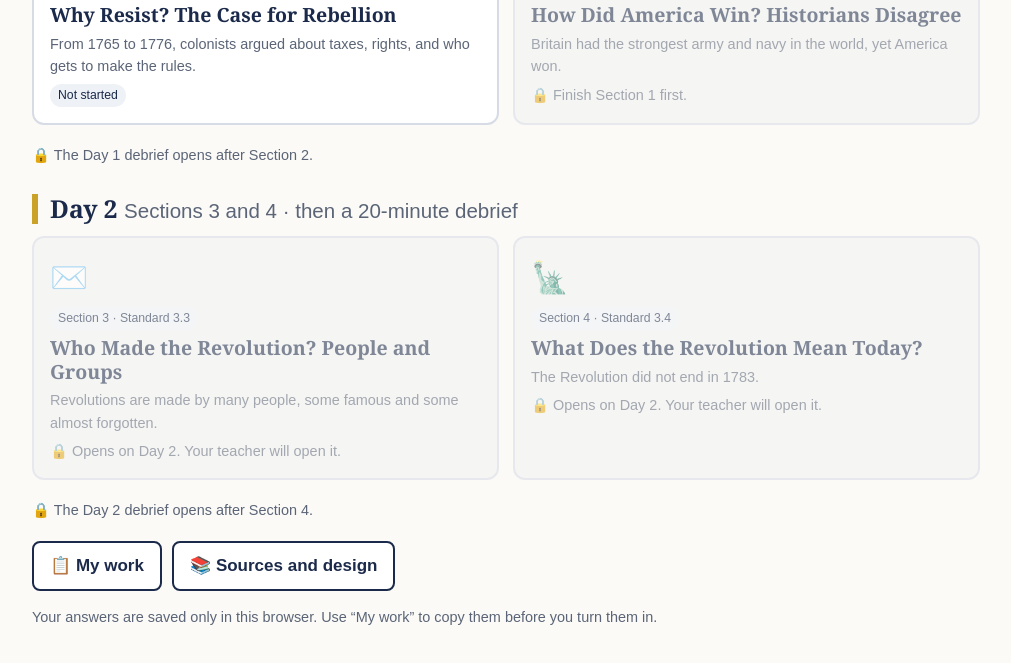
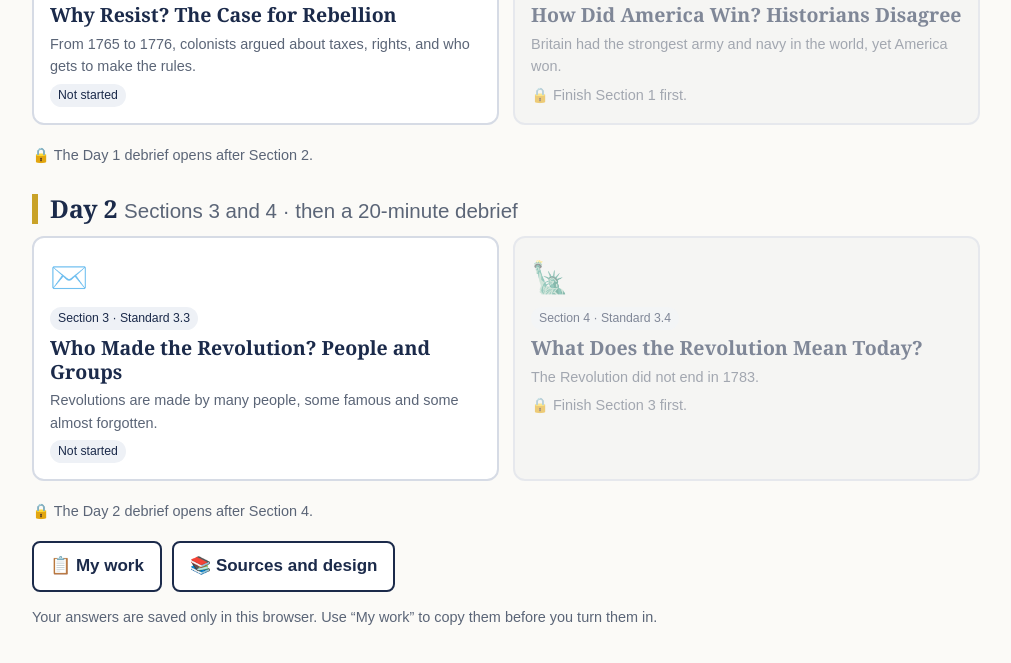
Before and after one commit to UnkyCrumple/revolution-assessment, a plain HTML site: page index.html in a window 1280 px wide. Shown: the part 627-1290 px from the top of the page, without its empty margins (134-1145 px from the left). Drawn offline with Linux system fonts and the light colour scheme.

Commit message:
Open Section 3 to students without a code
Co-Authored-By: Claude Sonnet 5.5 <noreply@anthropic.com>
Claude-Session: https://claude.ai/code/session_018BoPrD57LMnF8FMp6ucPDM

```diff
--- a/index.html
+++ b/index.html
@@ -510,14 +510,13 @@ function allowed(n){
  if(S.teacher)return true;
  if(n===1)return true;
  if(n===2)return secState(1).done;
- if(n===3)return !!S.unlock2;
- if(n===4)return !!S.unlock2&&secState(3).done;
+ if(n===3)return true;
+ if(n===4)return secState(3).done;
  return false;
 }
 function why(n){
  if(n===2)return"Finish Section 1 first.";
- if(n===3)return"Opens on Day 2. Your teacher will open it.";
- if(n===4)return S.unlock2?"Finish Section 3 first.":"Opens on Day 2. Your teacher will open it.";
+ if(n===4)return"Finish Section 3 first.";
  return"";
 }
 const doneCount=()=>[1,2,3,4].filter(n=>secState(n).done).length;
@@ -647,7 +646,7 @@ function viewSources(){
 function viewGuide(){
  if(!S.teacher)return `<div class="card"><h2>Teacher guide</h2><p>Use the Teacher link at the bottom of the page and enter the teacher code.</p></div>`;
  return `<div class="crumb"><a href="#home">← All sections</a></div><h1>🧑‍🏫 Teacher guide</h1>
- <div class="card"><h2>Codes (pacing only, not security)</h2><p>Use the <b>Teacher</b> link at the bottom of any page. Enter <b>DAY2</b> to open Sections 3 and 4 on Day 2. Enter <b>TEACH</b> to turn on notes and open everything. Enter <b>STUDENT</b> to turn teacher view off. Each code is saved in that browser, so on Day 2 enter DAY2 on each device (or ask students to). Students can find these codes in the page source, so treat them as pacing tools.</p></div>
+ <div class="card"><h2>Codes (pacing only, not security)</h2><p>Use the <b>Teacher</b> link at the bottom of any page. Sections 3 and 4 are now open to students (Section 4 opens after Section 3 is finished). Enter <b>TEACH</b> to turn on notes and open everything. Enter <b>STUDENT</b> to turn teacher view off. Each code is saved in that browser. Students can find these codes in the page source, so treat them as pacing tools.</p></div>
  <div class="card"><h2>Pacing (estimates, check against your period length)</h2><table><tr><th>Day</th><th>Plan</th><th>Minutes</th></tr>
  <tr><td>1</td><td>Intro (5), Section 1 (about 25), Section 2 (about 25), Debrief (20)</td><td>about 75</td></tr>
  <tr><td>2</td><td>Section 3 (about 25), Section 4 (about 25), Debrief (20)</td><td>about 70</td></tr></table></div>
```
Also changed, not shown: 1 other file.
